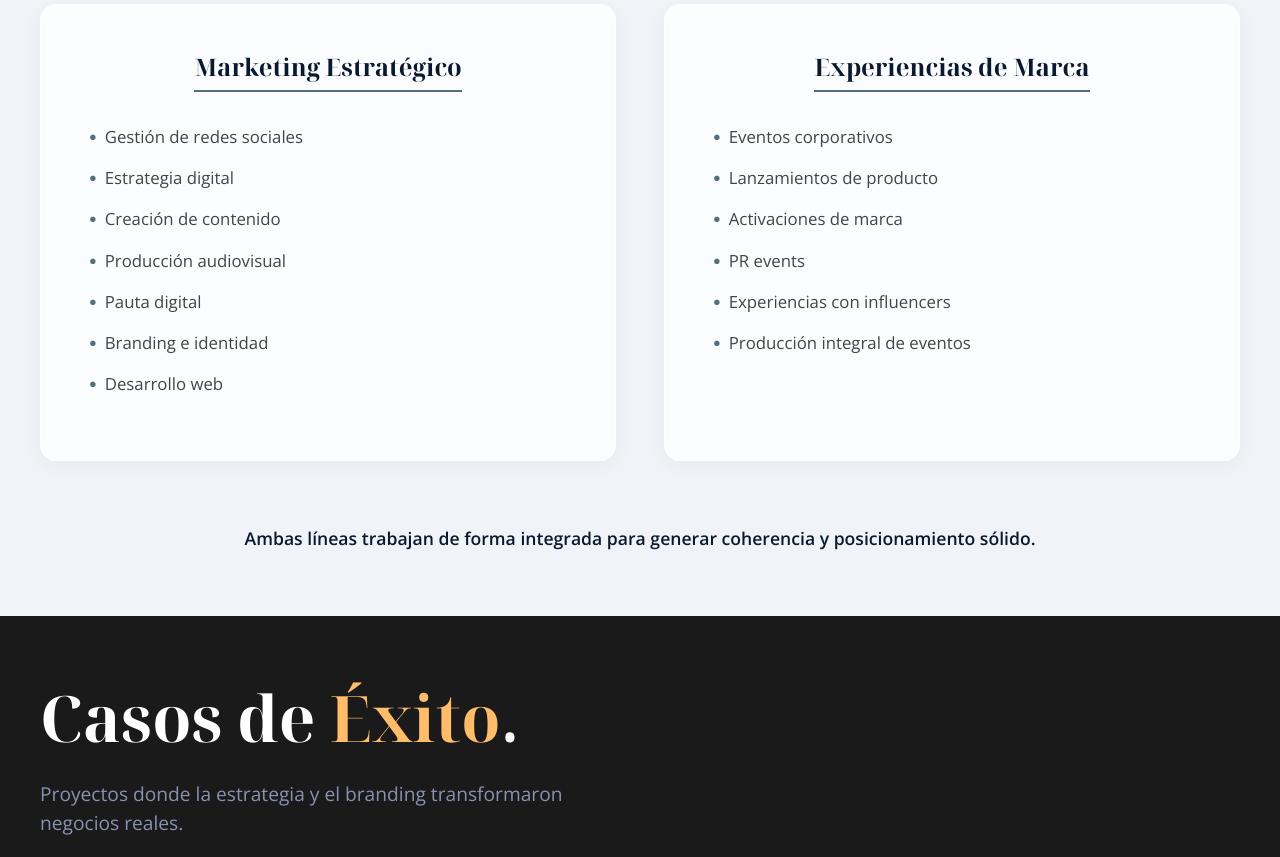
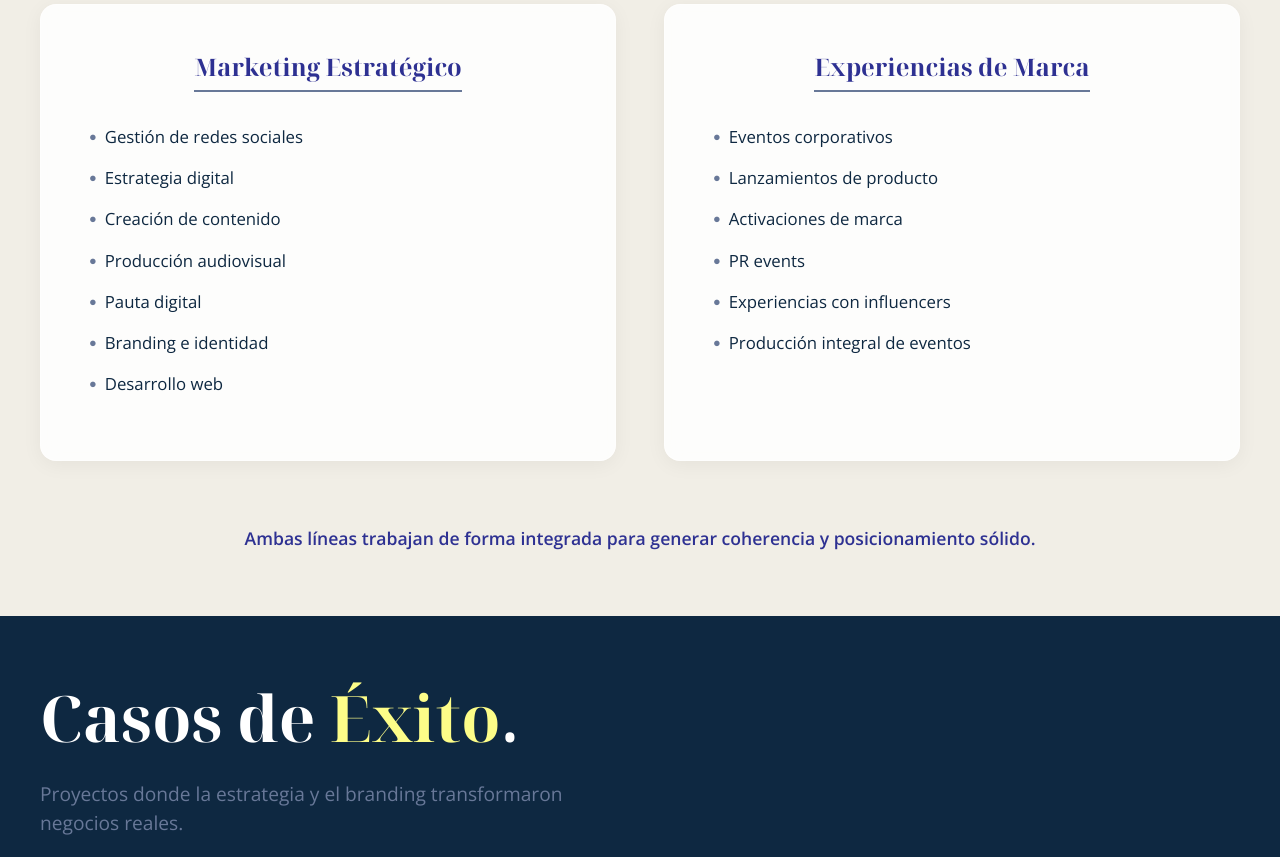
Before and after one commit to SSALAZARCA/Boost-Agency, a React (Vite) app: page / in a window 1280 px wide. Shown: the part 1940-2797 px from the top of the page. Built offline with nearby package versions, Linux system fonts and the light colour scheme; no server answers.

Commit message:
feat: Apply official Boost Agency color palette (#F1EEE6 #687898 #2E3192 #0E2841 #FDFD88)

```diff
--- a/src/components/Footer.jsx
+++ b/src/components/Footer.jsx
@@ -7,13 +7,13 @@ const Footer = () => {
     const { settings } = useSite();
 
     return (
-        <footer style={{ backgroundColor: 'var(--color-black)', color: 'var(--color-white)', padding: '5rem 2rem 2rem 2rem', textAlign: 'center' }}>
+        <footer style={{ backgroundColor: '#0E2841', color: 'var(--color-secondary)', padding: '5rem 2rem 2rem 2rem', textAlign: 'center' }}>
 
             <div style={{ maxWidth: '800px', margin: '0 auto 4rem auto' }}>
-                <h2 style={{ fontFamily: 'var(--font-heading)', fontSize: '3rem', marginBottom: '1.5rem', color: 'var(--color-white)' }}>
+                <h2 style={{ fontFamily: 'var(--font-heading)', fontSize: '3rem', marginBottom: '1.5rem', color: 'var(--color-secondary)' }}>
                     ¿Listos para competir a un nivel superior?
                 </h2>
-                <p style={{ fontSize: '1.2rem', color: '#aaa', marginBottom: '3rem' }}>
+                <p style={{ fontSize: '1.2rem', color: 'var(--color-accent)', marginBottom: '3rem' }}>
                     Hablemos de estrategia.
                 </p>
 
@@ -24,8 +24,8 @@ const Footer = () => {
                         display: 'inline-block',
                         padding: '1rem 3rem',
                         fontSize: '1rem',
-                        backgroundColor: 'var(--color-white)',
-                        color: 'var(--color-black)',
+                        backgroundColor: 'var(--color-highlight)',
+                        color: 'var(--color-dark)',
                         border: 'none',
                         borderRadius: '50px',
                         textTransform: 'uppercase',
@@ -44,19 +44,19 @@ const Footer = () => {
                 </HashLink>
             </div>
 
-            <div style={{ borderTop: '1px solid rgba(255,255,255,0.1)', paddingTop: '2rem', display: 'flex', justifyContent: 'space-between', flexWrap: 'wrap', gap: '2rem', fontSize: '0.8rem', color: '#666' }}>
+            <div style={{ borderTop: '1px solid rgba(241,238,230,0.15)', paddingTop: '2rem', display: 'flex', justifyContent: 'space-between', flexWrap: 'wrap', gap: '2rem', fontSize: '0.8rem', color: 'var(--color-accent)' }}>
                 <div style={{ display: 'flex', gap: '2rem', flexWrap: 'wrap' }}>
                     <span>© {new Date().getFullYear()} {settings.brandName}.</span>
-                    <HashLink to="/privacidad" style={{ color: '#666', textDecoration: 'none' }} className="legal-link">Privacidad</HashLink>
-                    <HashLink to="/terminos" style={{ color: '#666', textDecoration: 'none' }} className="legal-link">Términos</HashLink>
-                    <HashLink to="/cookies" style={{ color: '#666', textDecoration: 'none' }} className="legal-link">Cookies</HashLink>
+                    <HashLink to="/privacidad" style={{ color: 'var(--color-accent)', textDecoration: 'none' }} className="legal-link">Privacidad</HashLink>
+                    <HashLink to="/terminos" style={{ color: 'var(--color-accent)', textDecoration: 'none' }} className="legal-link">Términos</HashLink>
+                    <HashLink to="/cookies" style={{ color: 'var(--color-accent)', textDecoration: 'none' }} className="legal-link">Cookies</HashLink>
                 </div>
                 <div style={{ display: 'flex', gap: '2rem' }}>
-                    <a href={settings.instagram} target="_blank" rel="noopener noreferrer" style={{ color: '#666', textDecoration: 'none', display: 'flex', alignItems: 'center', gap: '0.5rem' }}>
+                    <a href={settings.instagram} target="_blank" rel="noopener noreferrer" style={{ color: 'var(--color-accent)', textDecoration: 'none', display: 'flex', alignItems: 'center', gap: '0.5rem' }}>
                         <svg width="16" height="16" viewBox="0 0 24 24" fill="none" stroke="currentColor" strokeWidth="2" strokeLinecap="round" strokeLinejoin="round"><rect x="2" y="2" width="20" height="20" rx="5" ry="5"></rect><path d="M16 11.37A4 4 0 1 1 12.63 8 4 4 0 0 1 16 11.37z"></path><line x1="17.5" y1="6.5" x2="17.51" y2="6.5"></line></svg>
                         Instagram
                     </a>
-                    <a href={`mailto:${settings.email}`} style={{ color: '#666', textDecoration: 'none' }}>Email</a>
+                    <a href={`mailto:${settings.email}`} style={{ color: 'var(--color-accent)', textDecoration: 'none' }}>Email</a>
                 </div>
             </div>
 
--- a/src/components/Header.jsx
+++ b/src/components/Header.jsx
@@ -31,10 +31,10 @@ const Header = () => {
         justifyContent: 'space-between',
         alignItems: 'center',
         padding: '0 5%',
-        backgroundColor: 'rgba(244, 241, 234, 0.95)',
+        backgroundColor: 'rgba(241, 238, 230, 0.97)',
         backdropFilter: 'blur(10px)',
         zIndex: 1000,
-        borderBottom: '1px solid rgba(10, 25, 47, 0.05)',
+        borderBottom: '1px solid rgba(46, 49, 146, 0.08)',
     };
 
     const menuOverlayStyle = {
@@ -43,7 +43,7 @@ const Header = () => {
         left: 0,
         width: '100vw',
         height: '100vh',
-        backgroundColor: 'var(--color-primary)',
+        backgroundColor: '#2E3192',
         zIndex: 999,
         display: 'flex',
         flexDirection: 'column',
--- a/src/components/Hero.jsx
+++ b/src/components/Hero.jsx
@@ -66,7 +66,7 @@ const Hero = () => {
             <div style={{
                 position: 'absolute',
                 inset: 0,
-                background: 'linear-gradient(to bottom, rgba(10,25,47,0.72) 0%, rgba(10,25,47,0.55) 60%, rgba(10,25,47,0.80) 100%)',
+                background: 'linear-gradient(to bottom, rgba(14,40,65,0.75) 0%, rgba(46,49,146,0.45) 60%, rgba(14,40,65,0.82) 100%)',
                 zIndex: 1,
             }} />
 
--- a/src/components/PortfolioSection.jsx
+++ b/src/components/PortfolioSection.jsx
@@ -9,7 +9,7 @@ const PortfolioSection = () => {
     const { projects } = useSite();
 
     return (
-        <Section id="portafolio" bgColor="var(--color-black)" textColor="white">
+        <Section id="portafolio" bgColor="#0E2841" textColor="var(--color-secondary)">
             <div style={{ marginBottom: '5rem', display: 'flex', justifyContent: 'space-between', alignItems: 'flex-end', flexWrap: 'wrap', gap: '2rem' }}>
                 <div style={{ maxWidth: '600px' }}>
                     <motion.h2
@@ -18,9 +18,9 @@ const PortfolioSection = () => {
                         viewport={{ once: true }}
                         style={{ fontSize: 'clamp(2.5rem, 5vw, 4rem)', marginBottom: '1.5rem', color: 'white' }}
                     >
-                        Casos de <span style={{ color: '#ffbd69' }}>Éxito</span>.
+                        Casos de <span style={{ color: 'var(--color-highlight)' }}>Éxito</span>.
                     </motion.h2>
-                    <p style={{ fontSize: '1.2rem', color: '#8892b0' }}>Proyectos donde la estrategia y el branding transformaron negocios reales.</p>
+                    <p style={{ fontSize: '1.2rem', color: 'var(--color-accent)' }}>Proyectos donde la estrategia y el branding transformaron negocios reales.</p>
                 </div>
             </div>
 
@@ -37,14 +37,14 @@ const PortfolioSection = () => {
             <div style={{ marginTop: '5rem', textAlign: 'center' }}>
                 <Link to="/proyectos" style={{ textDecoration: 'none' }}>
                     <motion.button
-                        whileHover={{ scale: 1.05, backgroundColor: 'rgba(100,255,218,0.1)' }}
+                        whileHover={{ scale: 1.05, backgroundColor: 'rgba(253,253,136,0.15)' }}
                         whileTap={{ scale: 0.95 }}
                         style={{
                             padding: '1.2rem 3.5rem',
                             fontSize: '1rem',
                             background: 'transparent',
-                            color: '#64ffda',
-                            border: '1px solid #64ffda',
+                            color: 'var(--color-highlight)',
+                            border: '1px solid var(--color-highlight)',
                             borderRadius: '50px',
                             cursor: 'pointer',
                             fontWeight: 'bold',
--- a/src/components/ServicesSection.jsx
+++ b/src/components/ServicesSection.jsx
@@ -38,7 +38,7 @@ const ServiceCard = ({ title, items, delay }) => {
             onMouseEnter={() => setHover(true)}
             onMouseLeave={handleMouseLeave}
             style={{
-                backgroundColor: 'rgba(255, 255, 255, 0.7)', // Glass base
+                backgroundColor: 'rgba(255, 255, 255, 0.85)', // Glass base
                 backdropFilter: 'blur(10px)',
                 padding: '3rem',
                 borderRadius: '16px',
@@ -70,7 +70,7 @@ const ServiceCard = ({ title, items, delay }) => {
                 </h4>
                 <ul style={{ listStyle: 'none', flex: 1 }}>
                     {items.map((item, index) => (
-                        <li key={index} style={{ marginBottom: '1rem', fontSize: '1.05rem', color: '#444', display: 'flex', alignItems: 'center' }}>
+                        <li key={index} style={{ marginBottom: '1rem', fontSize: '1.05rem', color: '#0E2841', display: 'flex', alignItems: 'center' }}>
                             <span style={{ color: 'var(--color-accent)', marginRight: '0.5rem', fontSize: '0.8rem' }}>●</span>
                             {item}
                         </li>
@@ -93,8 +93,8 @@ const ServicesSection = () => {
     ];
 
     return (
-        <Section id="servicios" title="Estructura de Servicios" bgColor="#f0f4f8" alignment="center">
-            <p style={{ maxWidth: '800px', margin: '0 auto 4rem auto', textAlign: 'center', fontSize: '1.2rem', color: '#555' }}>
+        <Section id="servicios" title="Estructura de Servicios" bgColor="var(--color-secondary)" alignment="center">
+            <p style={{ maxWidth: '800px', margin: '0 auto 4rem auto', textAlign: 'center', fontSize: '1.2rem', color: 'var(--color-accent)' }}>
                 BOOST AGENCY integra estrategia digital y experiencias presenciales bajo una misma dirección estratégica.
             </p>
 
--- a/src/index.css
+++ b/src/index.css
@@ -5,8 +5,8 @@
   line-height: 1.5;
   font-weight: 400;
 
-  color-scheme: light dark;
-  color: var(--color-black);
+  color-scheme: light;
+  color: var(--color-dark);
   background-color: var(--color-secondary);
 
   font-synthesis: none;
--- a/src/styles/variables.css
+++ b/src/styles/variables.css
@@ -1,10 +1,27 @@
 :root {
-  /* Brand Colors */
-  --color-primary: #0a192f; /* Deep Navy/Indigo */
-  --color-secondary: #f4f1ea; /* Beige/Cream */
-  --color-accent: #546e7a; /* Blue Gray */
-  --color-highlight: #fff9c4; /* Soft Yellow */
-  --color-black: #1a1a1a;
+  /* ===================== */
+  /* BOOST AGENCY - PALETA OFICIAL */
+  /* ===================== */
+
+  /* Beige / Crema - Fondo principal, limpieza y elegancia */
+  --color-secondary: #F1EEE6;
+
+  /* Azul grisáceo - Textos secundarios, bordes, elementos sutiles */
+  --color-accent: #687898;
+
+  /* Azul profundo / índigo - Color corporativo principal */
+  --color-primary: #2E3192;
+
+  /* Azul oscuro intenso - Fondos de secciones dark, profundidad */
+  --color-black: #0E2841;
+
+  /* Amarillo suave - Acento estratégico, CTA, highlights */
+  --color-highlight: #FDFD88;
+
+  /* Negro puro - Contraste máximo, títulos sobre fondo claro */
+  --color-dark: #000000;
+
+  /* White - limpieza */
   --color-white: #ffffff;
 
   /* Typography */
```
